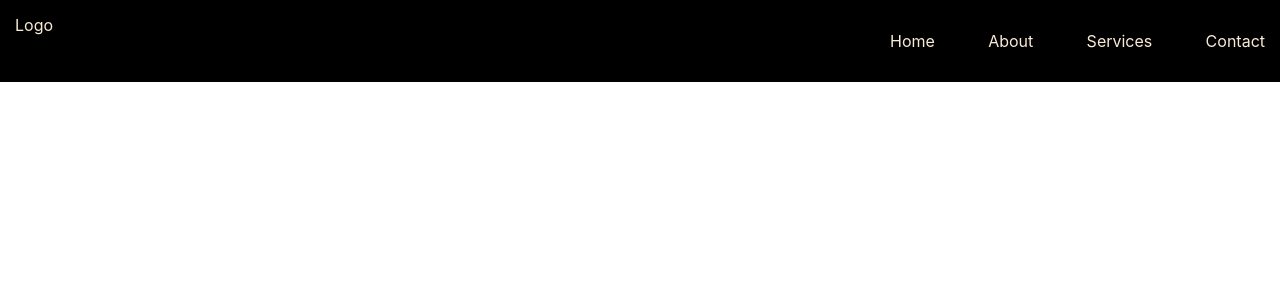
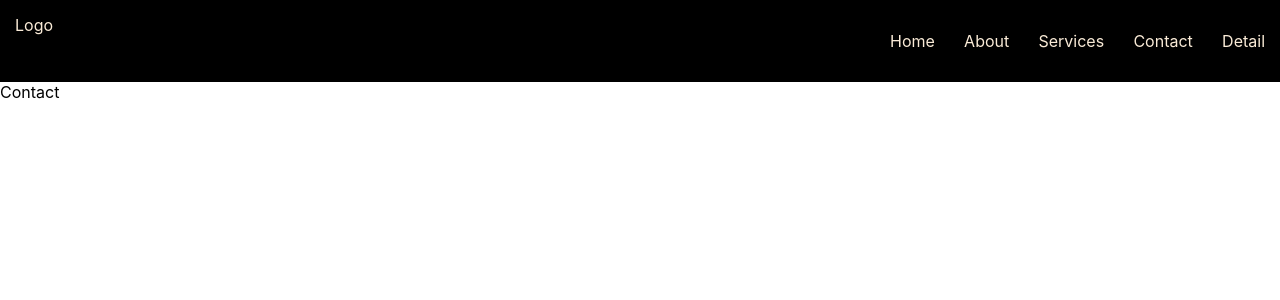
Before and after one commit to Jotule-Ben/First-React, a React (Create React App) app: page /contact in a window 1280 px wide. Shown: the top 300 px of the page. Built offline with nearby package versions, Linux system fonts and the light colour scheme.

Commit message:
Create detail.jsx and add texts to other components

```diff
--- a/src/App.js
+++ b/src/App.js
@@ -3,13 +3,26 @@
 // import Hero from "./components/Hero";
 // import Gallery from "./components/Gallery";
 
+import { BrowserRouter as Router, Route, Routes } from "react-router-dom";
 import Navbar from "./components_2/Navbar";
+import Home from "./components_2/Home";
+import About from "./components_2/About";
+import Contact from "./components_2/Contact";
+import Services from "./components_2/Services";
+import Details from "./components_2/Detail";
 
 function App() {
   return (
-    <div className="app">
+    <Router>
       <Navbar />
-    </div>
+      <Routes>
+        <Route path="/" element={<Home />} />
+        <Route path="/about" element={<About />} />
+        <Route path="/contact" element={<Contact />} />
+        <Route path="/services" element={<Services />} />
+        <Route path="/detail/id" element={<Details />} />
+      </Routes>
+    </Router>
   );
 }
 
--- a/src/components_2/About.jsx
+++ b/src/components_2/About.jsx
@@ -0,0 +1,7 @@
+import React from "react";
+
+const About = () => {
+  return <div>About</div>;
+};
+
+export default About;
--- a/src/components_2/Contact.jsx
+++ b/src/components_2/Contact.jsx
@@ -0,0 +1,7 @@
+import React from "react";
+
+const Contact = () => {
+  return <div>Contact</div>;
+};
+
+export default Contact;
--- /dev/null
+++ b/src/components_2/Detail.jsx
@@ -0,0 +1,7 @@
+import React from "react";
+
+const Detail = () => {
+  return <div>Details</div>;
+};
+
+export default Detail;
--- a/src/components_2/Home.jsx
+++ b/src/components_2/Home.jsx
@@ -0,0 +1,7 @@
+import React from "react";
+
+const Home = () => {
+  return <div>Home</div>;
+};
+
+export default Home;
--- a/src/components_2/Navbar.jsx
+++ b/src/components_2/Navbar.jsx
@@ -20,6 +20,9 @@ const Navbar = () => {
         <li>
           <a href="/">Contact</a>
         </li>
+        <li>
+          <a href="/">Detail</a>
+        </li>
       </ul>
     </nav>
   );
--- a/src/components_2/Services.jsx
+++ b/src/components_2/Services.jsx
@@ -0,0 +1,7 @@
+import React from "react";
+
+const Services = () => {
+  return <div>Services</div>;
+};
+
+export default Services;
```
